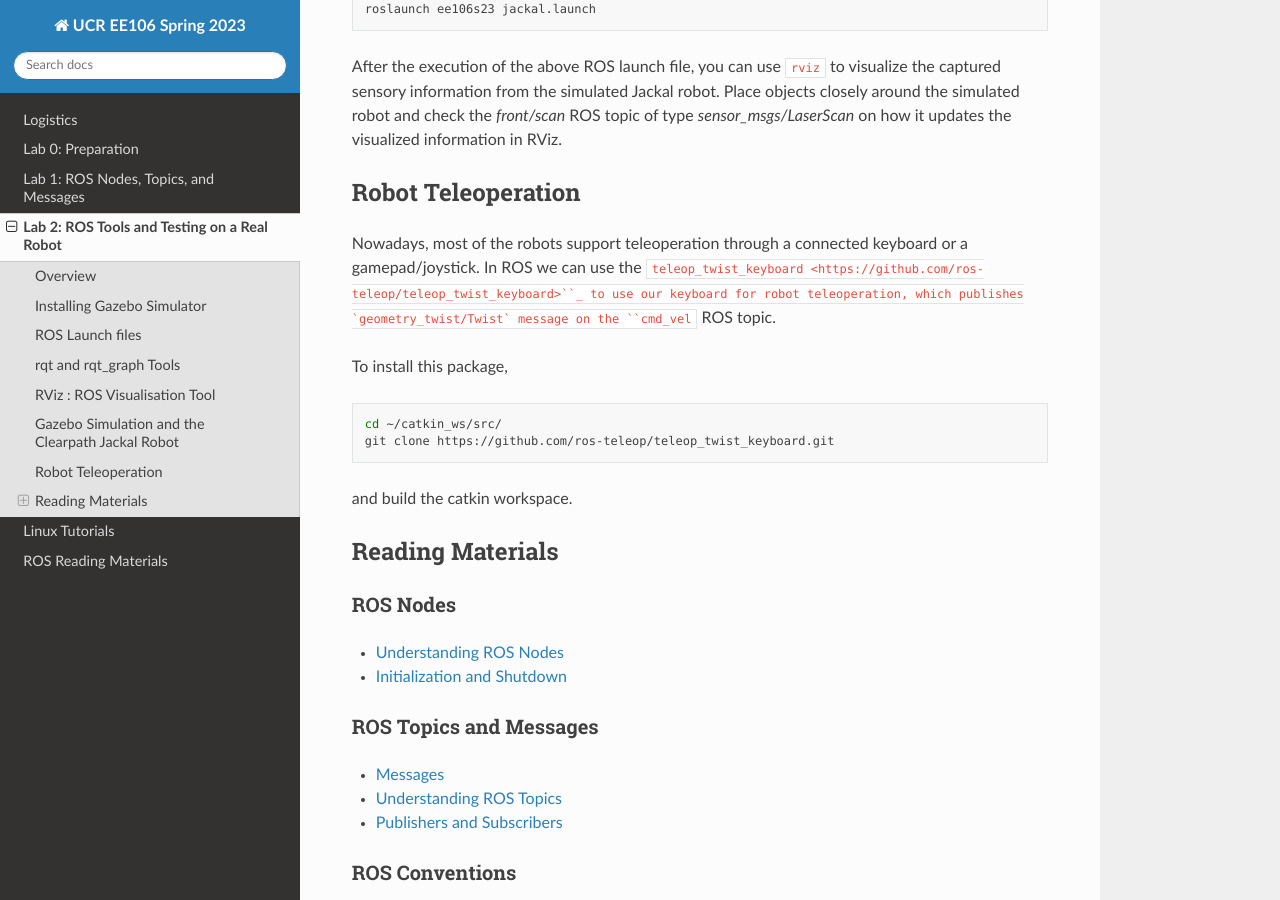
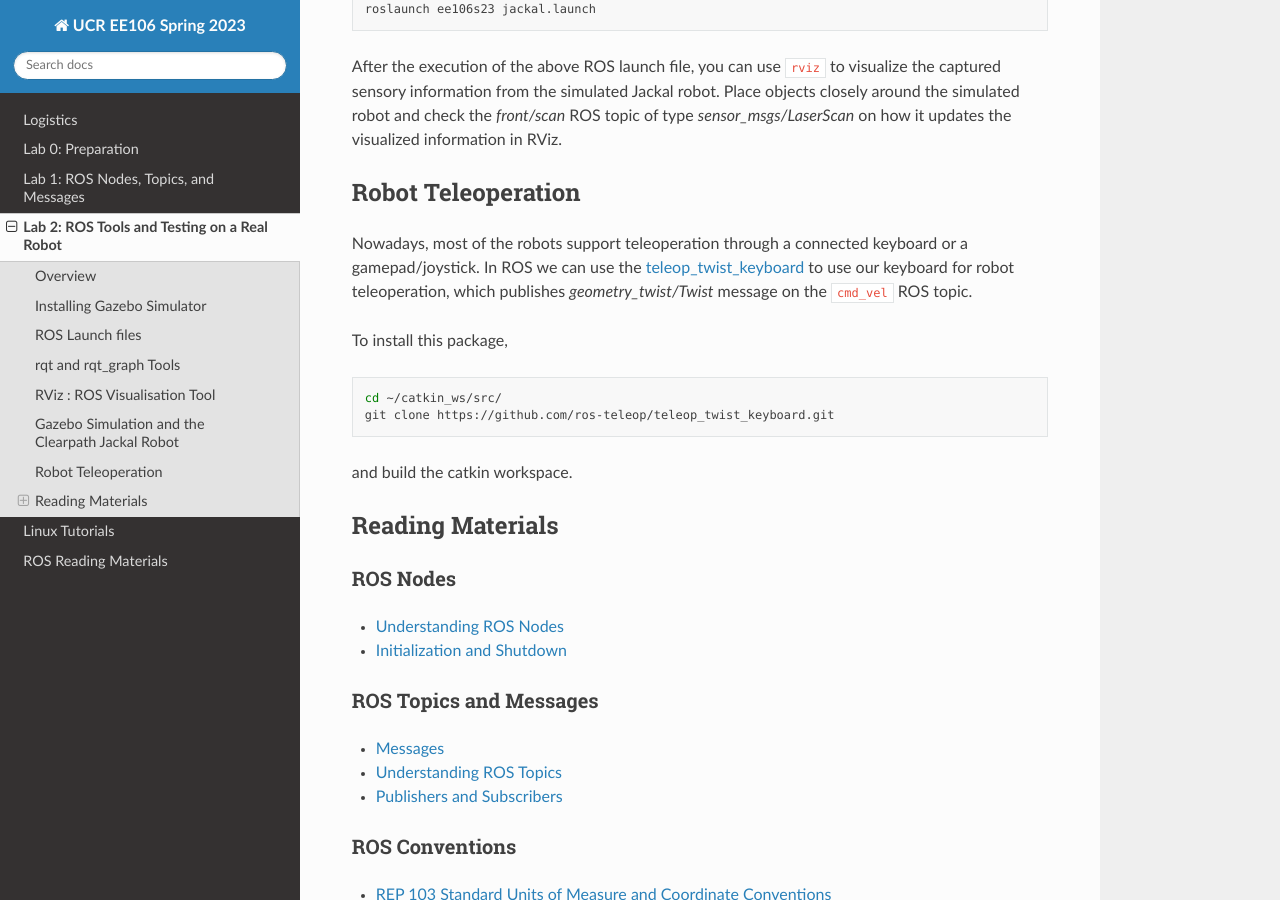
Before and after one commit to taektay/ee106, a Sphinx documentation site: the page built from docs/lab2.rst, in a window 1280 px wide and 900 px high, scrolled down 3564 px. Built offline with Sphinx 7.4.7 and the Read the Docs theme 2.0.0, drawn with Linux system fonts in a browser that asks for light colours.

Commit message:
updated lab2

```diff
--- a/docs/lab2.rst
+++ b/docs/lab2.rst
@@ -156,7 +156,7 @@ Robot Teleoperation
 
 .. rosrun, rostopic, rosmsg, rosnode, rosbag
 
-Nowadays, most of the robots support teleoperation through a connected keyboard or a gamepad/joystick. In ROS we can use the ``teleop_twist_keyboard <https://github.com/ros-teleop/teleop_twist_keyboard>``_ to use our keyboard for robot teleoperation, which publishes `geometry_twist/Twist` message on the ``cmd_vel`` ROS topic.
+Nowadays, most of the robots support teleoperation through a connected keyboard or a gamepad/joystick. In ROS we can use the `teleop_twist_keyboard <https://github.com/ros-teleop/teleop_twist_keyboard>`_ to use our keyboard for robot teleoperation, which publishes `geometry_twist/Twist` message on the ``cmd_vel`` ROS topic.
 
 To install this package,
 
```
